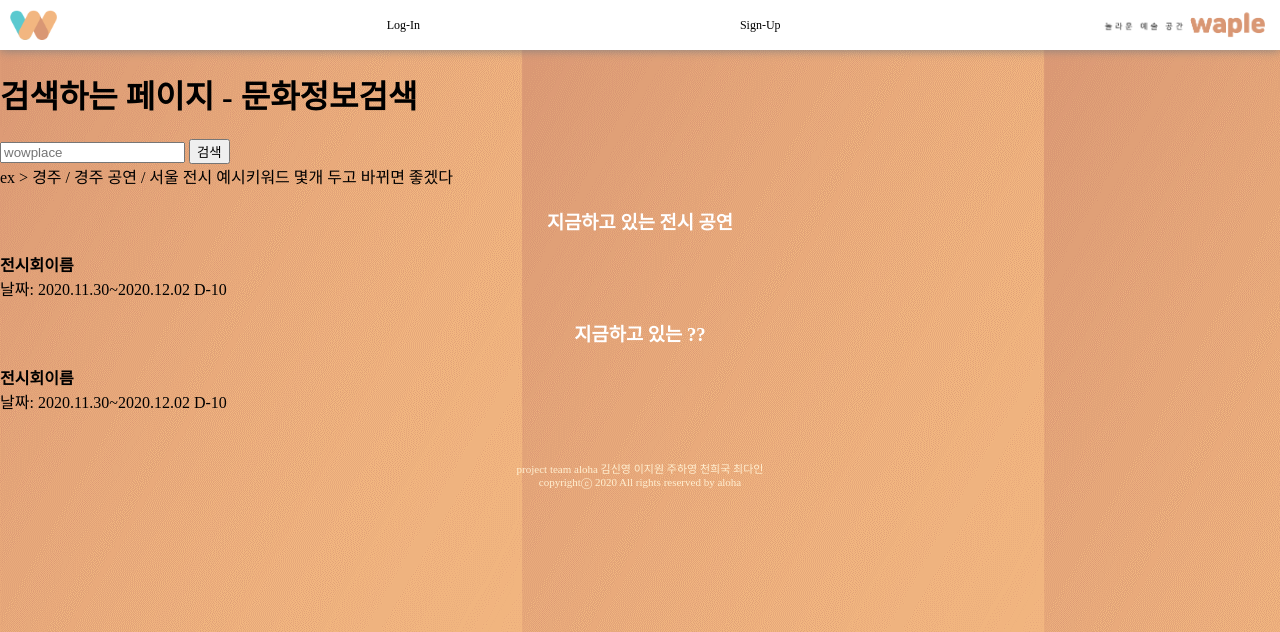
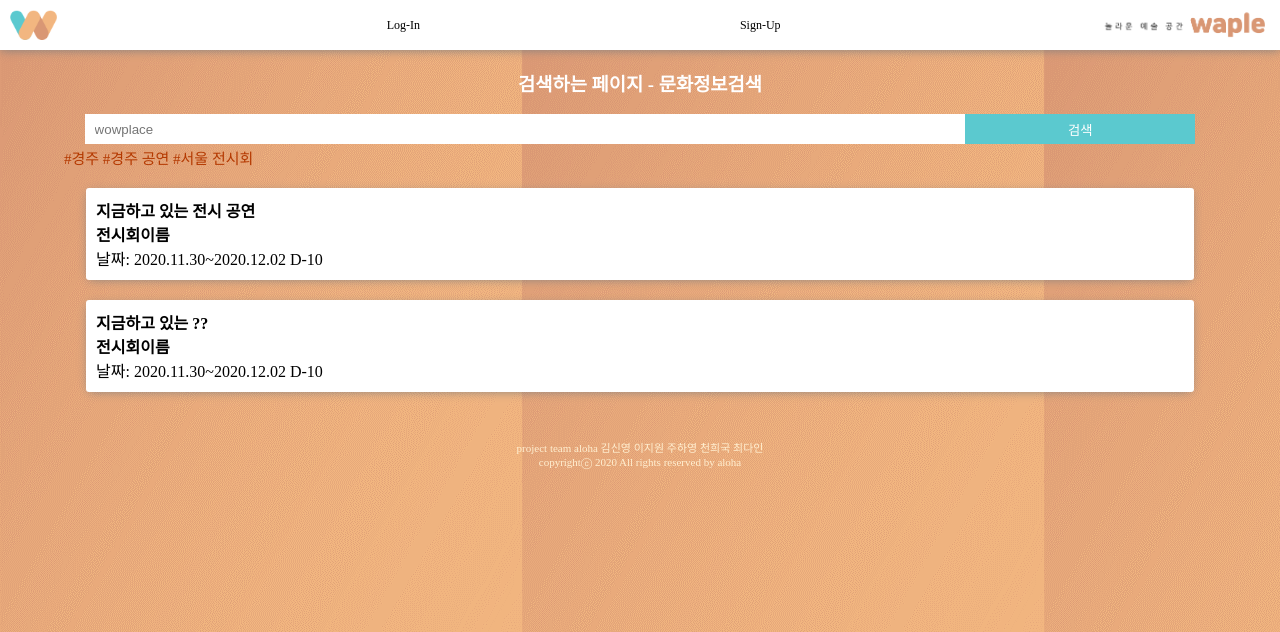
Before and after one commit to joohayoung/waple-art_hackathon, a Django app: page /subapp/search/ in a window 1280 px wide. Shown: the top 632 px of the page. Run offline with Django 3.2, Linux system fonts and the light colour scheme; some web fonts are replaced.

Commit message:
search front

```diff
--- /dev/null
+++ b/web/artproject/subapp/static/subapp/search.css
@@ -0,0 +1,46 @@
+
+#place{
+    width: 85%;
+    background-color: white;
+    margin-left: auto;
+    margin-right: auto;
+    margin-bottom: 20px;
+    border-radius: 3px;
+    padding: 10px;
+    box-shadow: 0 2px 10px -3px gray;
+}
+h4{
+    margin: 0%;
+}
+#search_input{
+    display: flex;
+    justify-items: center;
+    justify-content: center;
+    height: 30px;
+}
+
+input{
+    width: 68%;
+    height: 30px;
+    border: none;
+    outline: none;
+    margin-bottom: 7px;
+    padding: 0;
+    padding-left: 10px;
+}
+button{
+    width: 18%;
+    height: 30px;
+    background-color: rgb(91, 201, 207);
+    color: white;
+    border: none;
+}
+#tag{
+    margin-top: 3px;
+    margin-left: 5%;
+    font-size: 15px;
+    color: rgb(180, 57, 0);
+}
+#result_container{
+    margin-top: 20px;
+}
--- a/web/artproject/subapp/templates/subapp/search.html
+++ b/web/artproject/subapp/templates/subapp/search.html
@@ -2,28 +2,38 @@
 {% load static %}
 
 {% block style %}
+    <link rel="stylesheet" href="{% static 'subapp/search.css' %}" type="text/css">
 {% endblock %}
 
 {% block content %}
-    <h1>검색하는 페이지 - 문화정보검색</h1>
+    <h3>검색하는 페이지 - 문화정보검색</h3>
     <form action="{% url 'subapp:result' %}" method="GET">
         {% csrf_token %}
+        <div id='search_input'>
             <input type="text" placeholder="wowplace" name="kw" value="{{kw|default_if_none:''}}">
             <button type="submit" >검색</button> <br>
-        ex > 경주 / 경주 공연 / 서울 전시 예시키워드 몇개 두고 바뀌면 좋겠다<br>
+        </div>
+        <div id='tag'>
+            <span>#경주</span>
+            <span>#경주 공연</span>
+            <span>#서울 전시회</span>
+            {% comment %} ex > 경주 / 경주 공연 / 서울 전시 예시키워드 몇개 두고 바뀌면 좋겠다<br>  {% endcomment %}
+        </div>
     </form>
-    <div>
-        <h3>지금하고 있는 전시 공연</h3>
+    <div id='result_container'>
+        <div id='place'>
+            <h4>지금하고 있는 전시 공연</h4>
             <div>
                 <b>전시회이름</b> <br>
                 날짜: 2020.11.30~2020.12.02 D-10 <br>
             </div>
         </div>
-    <div>
-        <h3>지금하고 있는 ??</h3>
+        <div id='place'>
+            <h4>지금하고 있는 ??</h4>
             <div>
                 <b>전시회이름</b> <br>
                 날짜: 2020.11.30~2020.12.02 D-10 <br>
             </div>
         </div>
+    </div>
 {% endblock %}
```
Lines whose indentation alone changed are shown as unchanged.
